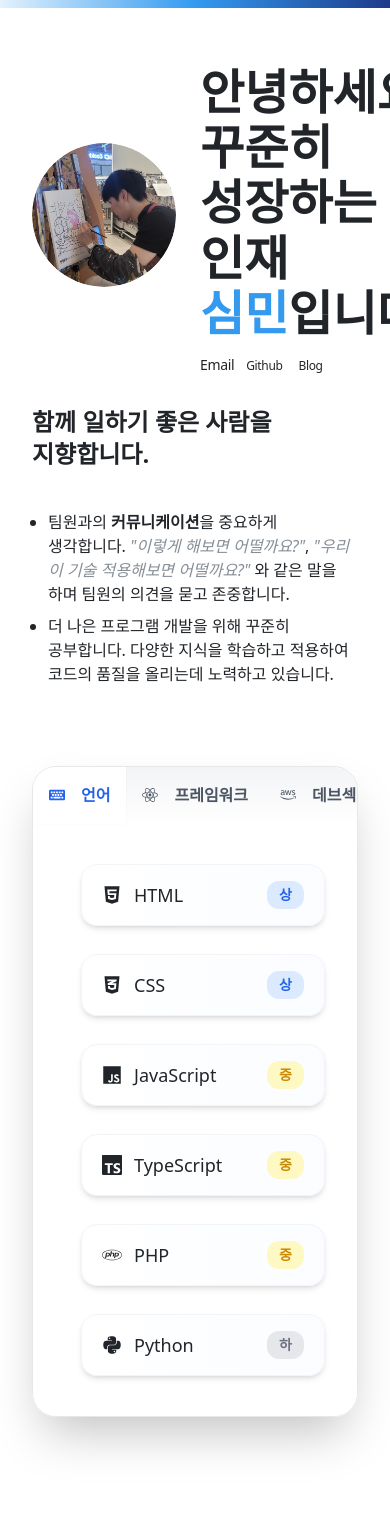
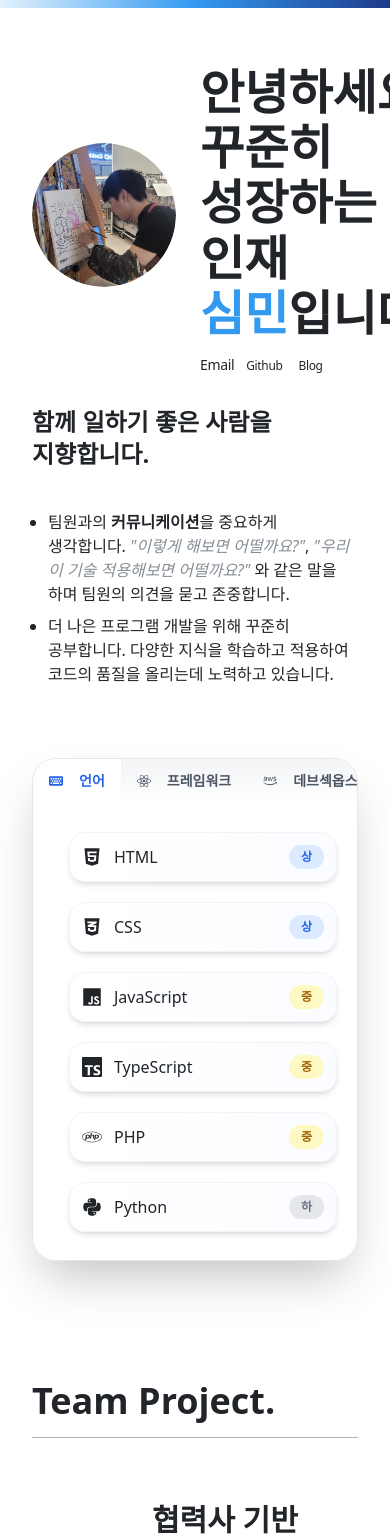
Before and after one commit to zxim/Simple_Portfolio, a Next.js app: page / in a window 390 px wide. Shown: the top 1538 px of the page. Built offline with nearby package versions, Linux system fonts and the light colour scheme.

Commit message:
다크모드 및 최적화

```diff
--- a/src/components/Information/SkillsList.tsx
+++ b/src/components/Information/SkillsList.tsx
@@ -66,9 +66,9 @@ const SKILLS = {
 } as const;
 
 const LEVEL_BADGE = {
-  "상": "bg-blue-100 text-blue-600",
-  "중": "bg-yellow-100 text-yellow-600",
-  "하": "bg-gray-200 text-gray-500",
+  "상": "bg-blue-100 text-blue-600 dark:bg-blue-900/40 dark:text-blue-200",
+  "중": "bg-yellow-100 text-yellow-700 dark:bg-yellow-900/40 dark:text-yellow-200",
+  "하": "bg-gray-200 text-gray-500 dark:bg-gray-700/60 dark:text-gray-200",
 };
 
 const 분야_목록: { name: string; icon: IconType }[] = [
@@ -85,16 +85,18 @@ export default function SkillsTabs() {
   const [selected, setSelected] = useState<분야>("언어");
 
   return (
-    <div className="w-full max-w-3xl mx-auto flex flex-col md:flex-row bg-white/90 rounded-3xl shadow-2xl overflow-hidden mt-10 border border-gray-200">
-      <div className="flex md:flex-col bg-gradient-to-b from-gray-100 to-white md:w-40 w-full">
+    <div className="w-full max-w-3xl mx-auto flex flex-col md:flex-row bg-white/90 dark:bg-neutral-900/80 rounded-3xl shadow-2xl overflow-hidden mt-8 border border-gray-200 dark:border-gray-800">
+      <div className="flex md:flex-col bg-gradient-to-b from-gray-100 to-white dark:from-neutral-800 dark:to-neutral-900 md:w-44 w-full">
         {분야_목록.map((field) => {
-          const Icon = field.icon as React.FC<any>; // ← 추가
+          const Icon = field.icon as React.FC<any>;
           return (
             <button
               key={field.name}
               className={`
-                flex items-center gap-2 w-full text-base md:text-lg px-4 py-4 transition font-semibold border-b md:border-b-0 md:border-l-4 border-transparent
-                ${selected === field.name ? "bg-white text-blue-600 border-l-blue-500 md:border-l-8 shadow-sm" : "hover:bg-blue-50 text-gray-600"}
+                flex items-center gap-2 w-full text-sm sm:text-base md:text-lg px-4 py-3 sm:py-4 transition font-semibold border-b md:border-b-0 md:border-l-4 border-transparent
+                ${selected === field.name
+                  ? "bg-white dark:bg-neutral-900 text-blue-600 dark:text-blue-400 border-l-blue-500 md:border-l-8 shadow-sm"
+                  : "hover:bg-blue-50 dark:hover:bg-neutral-800 text-gray-600 dark:text-gray-200"}
                 focus:outline-none
               `}
               onClick={() => setSelected(field.name as 분야)}
@@ -105,7 +107,7 @@ export default function SkillsTabs() {
           );
         })}
       </div>
-      <div className="flex-1 p-8 bg-white/80">
+      <div className="flex-1 p-5 sm:p-8 bg-white/80 dark:bg-neutral-900/90">
         <AnimatePresence mode="wait">
           <motion.ul
             key={selected}
@@ -113,20 +115,20 @@ export default function SkillsTabs() {
             animate={{ opacity: 1, x: 0 }}
             exit={{ opacity: 0, x: -40 }}
             transition={{ type: "spring", duration: 0.38 }}
-            className="space-y-5"
+            className="space-y-3 sm:space-y-5"
           >
             {SKILLS[selected].map((skill: Skill) => {
-              const SkillIcon = skill.icon as React.FC<any>; // ← 추가
+              const SkillIcon = skill.icon as React.FC<any>;
               return (
                 <li
                   key={skill.name}
-                  className="flex justify-between items-center bg-gradient-to-r from-white to-blue-50/30 rounded-2xl shadow-md px-5 py-4 hover:scale-[1.025] hover:shadow-lg transition-all border border-gray-100"
+                  className="flex justify-between items-center bg-gradient-to-r from-white to-blue-50/30 dark:from-neutral-800 dark:to-blue-900/10 rounded-2xl shadow-md px-3 py-3 sm:px-5 sm:py-4 hover:scale-[1.025] hover:shadow-lg transition-all border border-gray-100 dark:border-gray-800"
                 >
                   <div className="flex items-center gap-3">
-                    <SkillIcon className="text-xl" />
-                    <span className="text-lg font-medium">{skill.name}</span>
+                    <SkillIcon className="text-xl sm:text-2xl" />
+                    <span className="text-base sm:text-lg font-medium">{skill.name}</span>
                   </div>
-                  <span className={`px-3 py-1 rounded-xl text-sm font-bold ${LEVEL_BADGE[skill.level]}`}>
+                  <span className={`px-3 py-1 rounded-xl text-xs sm:text-sm font-bold ${LEVEL_BADGE[skill.level]}`}>
                     {skill.level}
                   </span>
                 </li>
```
